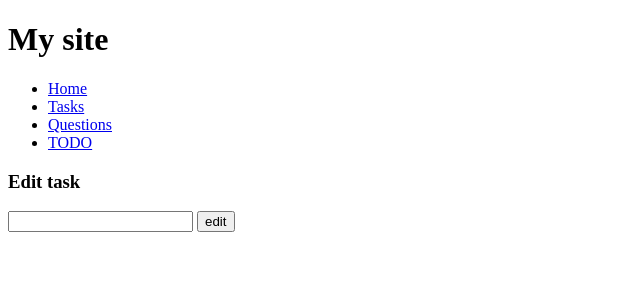
After one commit to AntonOleynikov321/oct-mvc, a PHP site: page /tasks/edit in a window 1280 px wide. The commit adds this page. Shown: the top 300 px of the page, without its empty margins (0-640 px from the left). Run offline with PHP 8.4, Linux system fonts and the light colour scheme.

Commit message:
create edit view

```diff
--- a/app/bootstrap.php
+++ b/app/bootstrap.php
@@ -1,6 +1,6 @@
 <?php
 
-require_once 'config.php';
+require_once 'config_example.php';
 require_once 'core/Model.php';
 require_once 'core/View.php';
 require_once 'core/Controller.php';
--- a/app/controllers/ControllerTasks.php
+++ b/app/controllers/ControllerTasks.php
@@ -18,15 +18,27 @@ class ControllerTasks extends Controller {
     }
 
     public function action_create() {
-        $this->view->render('task_add_view');
+        if ($_SERVER['REQUEST_METHOD'] === 'POST') {
+            $this->action_add();
+        } else {
+            $this->view->render('task_add_view');
+        }
     }
 
     public function action_add() {
-//        if ($_SERVER['REQUEST_METHOD'] = 'POST') {
-//
-//            $task_text = filter_input(INPUT_POST, 'task_text');
-//            $this->view->render('tasks_index_view');
-//        }
-//    }
+        $task_text = filter_input(INPUT_POST, 'task_text');
+
+            $this->model->save($task_text);
+            $url = $_SERVER['HTTP_ORIGIN'] . '/tasks';
+            header("Location: " . $url);
+
     }
+    public function action_edit(){
+        $this->view->render('task_edit_view');
+
+    }
+    public function action_delete() {
+        $this->model->delete();
+    }
+
 }
--- a/app/core/Controller.php
+++ b/app/core/Controller.php
@@ -20,5 +20,7 @@ abstract class Controller {
         $this->view = new View();
     }
 
+
+
     abstract public function action_index();
 }
--- a/app/core/Model.php
+++ b/app/core/Model.php
@@ -29,4 +29,5 @@ class Model {
         return $result->fetch_all(MYSQLI_ASSOC);
     }
 
+
 }
--- a/app/models/ModelTasks.php
+++ b/app/models/ModelTasks.php
@@ -12,4 +12,9 @@ class ModelTasks extends Model {
         $this->table = 'tasks';
     }
 
+    public function save($text) {
+	$query = "INSERT INTO `tasks` (`id`, `name`) VALUES (NULL, '$text');";
+	$result = $this->db->query($query);
+    }
+
 }
--- a/app/views/task_add_view.php
+++ b/app/views/task_add_view.php
@@ -1,4 +1,4 @@
-<form>
+<form method="POST">
     <h3>Add new task</h3>
     <input type="text" name="task_text">
     <input type="submit" value="add">
--- /dev/null
+++ b/app/views/task_edit_view.php
@@ -0,0 +1,5 @@
+<form method="POST">
+    <h3>Edit task</h3>
+    <input type="text" name="edit_task_text" value="">
+    <input type="submit" value="edit">
+</form>
```
Also changed, not shown: app/views/tasks_index_view.php (+10 -3 lines).
